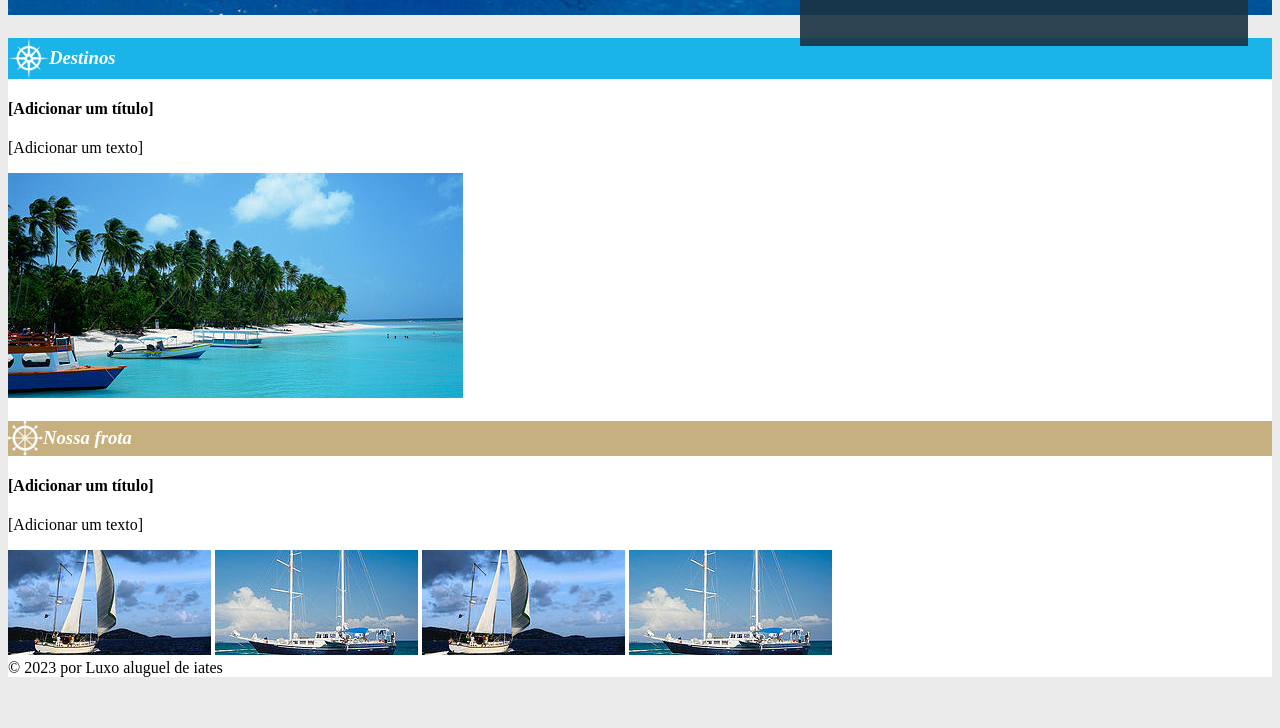
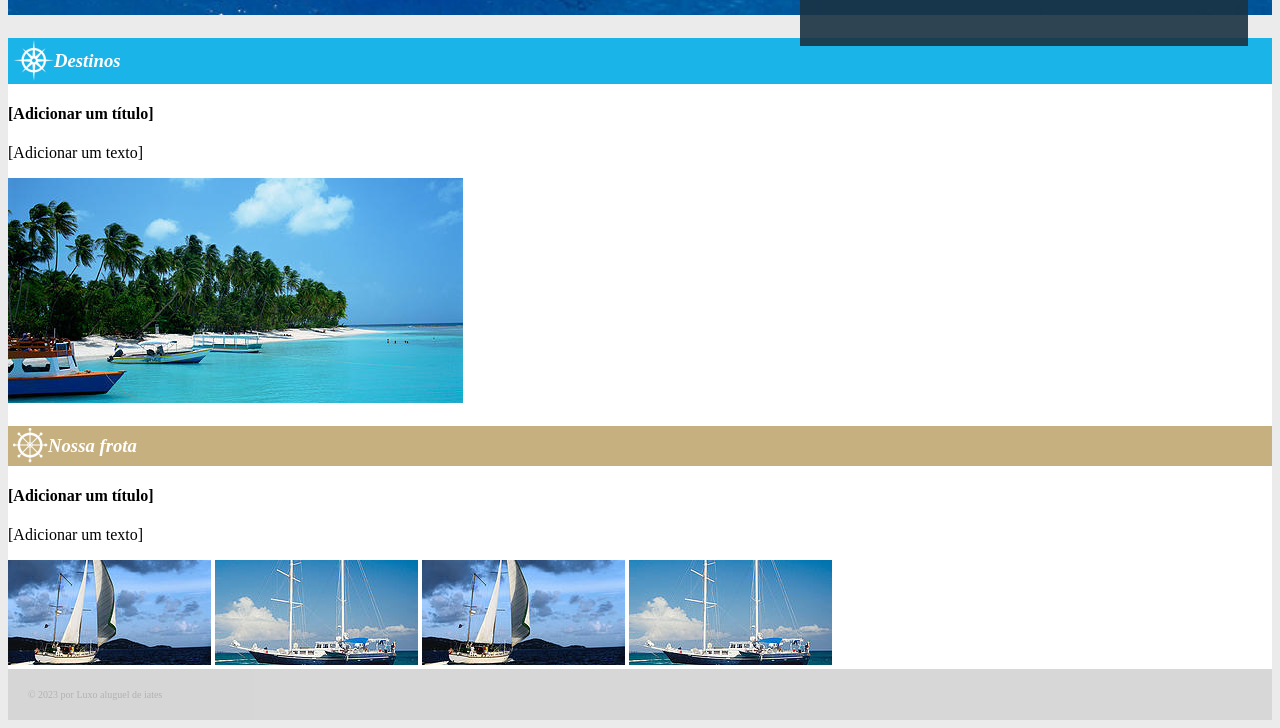
Before and after one commit to guimferreira/SI-TpFE-2023_Site-Iate, a plain HTML site: page index.html in a window 1280 px wide. Shown: the part 734-1462 px from the top of the page. Before the commit the page ends 1419 px from the top, so only its background shows below. Drawn offline with Linux system fonts and the light colour scheme.

Commit message:
Revisão 06
Ajustes de marcação do HTML.
Ajustes no estilo do CSS.

```diff
--- a/_css/estilo.css
+++ b/_css/estilo.css
@@ -57,6 +57,8 @@ div#contato{
 }
 span#telefone{
     color: #C6B07F;
+    font-family: 'Gill Sans', 'Gill Sans MT', Calibri, 'Trebuchet MS', sans-serif;
+    font-size: 120%;
 }
 
 section#conteudo{
@@ -65,18 +67,20 @@ section#conteudo{
 
 h3#destinos{
     background-color: #1BB4E8;
-    font-style: italic;
-    align-items: center;
-    display: flex;
-    color:#FFFFFF
 }
 
 h3#frota{
     background-color: #C6B07F;
-    font-style: italic;
+}
+
+#portfolio{
+    padding-left: 5px;
+    padding-top: 2.5px;
+    padding-bottom: 2.5px;
     align-items: center;
     display: flex;
-    color:#FFFFFF
+    color:#FFFFFF;
+    font-style: italic;
 }
 
 /*Formatação do Menu*/
@@ -104,3 +108,12 @@ nav li{
     color: #1BB4E8;
     text-decoration: none;
 }
+
+/*Rodapé*/
+footer{
+    font-size: 10px;
+    background-color: #4e4d4dbe;
+    padding: 20px;
+    opacity: 30%;
+    align-items: center;
+}
--- a/index.html
+++ b/index.html
@@ -43,8 +43,10 @@
     <section id="conteudo">
         <div>
             <h3 id="destinos">
-                <img src="_imagens/destino.png" alt="timão destino">
-                Destinos
+                <div id="portfolio">
+                    <img src="_imagens/destino.png" alt="timão destino">
+                    Destinos
+                </div>
             </h3>
             <h4>[Adicionar um título]</h4>
             <p>[Adicionar um texto]</p>
@@ -54,8 +56,10 @@
 
         <div>
             <h3 id="frota">
-                <img src="_imagens/nossafrota.png" alt="timão frota">
-                Nossa frota
+                <div id="portfolio">
+                    <img src="_imagens/nossafrota.png" alt="timão frota">
+                    Nossa frota
+                </div>
             </h3>
             <h4>[Adicionar um título]</h4>
             <p>[Adicionar um texto]</p>
@@ -68,7 +72,9 @@
             </div>
         </div>
 
-    <footer>&copy; 2023 por Luxo aluguel de iates</footer>
+        <footer>
+            &copy; 2023 por Luxo aluguel de iates
+        </footer>
 
     </section>
 </body>
```
